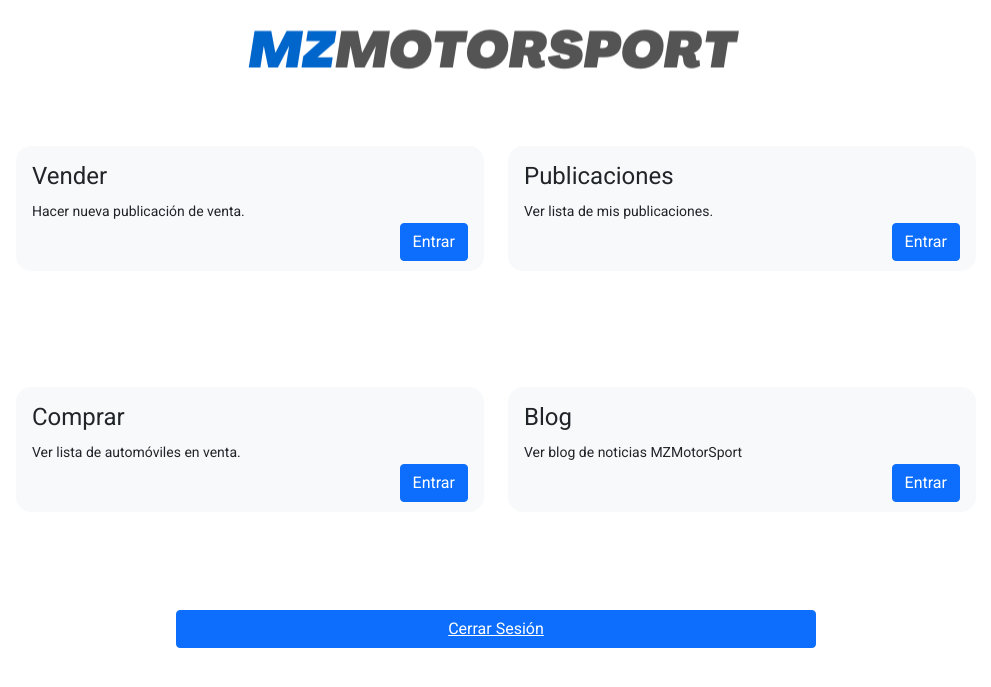
After one commit to DrimTech/Mz-MotorSport, a PHP site: page /usuarios/usuarios_portada.php in a window 1280 px wide. The commit adds this page. Shown: the top 687 px of the page, without its empty margins (144-1135 px from the left). Run offline with PHP 8.4, Linux system fonts and the light colour scheme; a user stored in the database is signed in.

```diff
--- a/admin/loginadmin.php
+++ b/admin/loginadmin.php
@@ -56,10 +56,10 @@
 								$loginMsg="Admin: Inicio sesión con éxito";
 									header("refresh:2;indexadmin.php");
 								break;
-							case "personal";
+							case "adminval";
 								$_SESSION["personal_login"]=$email;
 								$loginMsg="Personal: Inicio sesión con éxito";
-								header("refresh:3;./personal/personal_portada.php");
+								header("refresh:3;/personal/personal_portada.php");
 								break;
 							default:
 								$errorMsg[]="Correo electrónico o contraseña o rol incorrectos";
@@ -168,7 +168,7 @@
 							<select class="form-control" name="txt_role">
 							  <option value="" selected="selected"> - selecccionar rol - </option>
 							  <option value="admin">Admin</option>
-							  <option value="personal">Personal</option>
+							  <option value="adminval">Personal</option>
 							  <!--<option value="usuario">Usuarios</option>-->
 							</select>
 						</div>
--- /dev/null
+++ b/usuarios/usuarios_portada.php
@@ -0,0 +1,74 @@
+<!DOCTYPE html>
+<html lang="en" style="color: var(--blue);">
+<head>
+  <meta charset="UTF-8">
+  <meta http-equiv="X-UA-Compatible" content="IE=edge">
+  <meta name="viewport" content="width=device-width, initial-scale=1.0">
+  <link href='https://unpkg.com/boxicons@2.0.9/css/boxicons.min.css' rel='stylesheet'>
+  <link href="https://cdn.jsdelivr.net/npm/bootstrap@5.1.3/dist/css/bootstrap.min.css" rel="stylesheet" integrity="sha384-1BmE4kWBq78iYhFldvKuhfTAU6auU8tT94WrHftjDbrCEXSU1oBoqyl2QvZ6jIW3" crossorigin="anonymous">
+   <link rel="stylesheet" href="/css/styles.css">
+  <title>MzMotorSport: Dashboard</title>
+</head><!--Título de pestaña, importaciones y conexiones-->
+<body>
+<?php
+  session_start();
+  if(!isset($_SESSION['usuarios_login']))
+  {
+      header("location: ../login.php");
+  } #Comprueba que el admin esté logueado, si no lo está lo manda a iniciar sesión
+?>
+<br>
+<div class="position-relative">
+  <div class="position-absolute top-50 start-50 translate-middle">
+    <a href="../index.html"><img src="../assets/img/MZMOTORSPORTLOGOcut.png" alt="" style="padding-top: 50px;"></a>
+  </div>
+</div>
+<br>
+
+<!-- Comienza dashboard -->
+<section class="container mt-5 w-75">
+  <div class="row">
+   <div class="col">
+     <div class="p-3 pb-5 bg-light " style="border-radius: 15px;">
+       <h4>Vender</h4>
+       <small>Hacer nueva publicación de venta.</small><br>
+       <a href="Vauto.php" class="btn btn-primary float-end">Entrar</a>
+      </div>
+    </div>
+    <!---->
+    <div class="col">
+     <div class="p-3 pb-5 bg-light" style="border-radius: 15px;">
+       <h4>Publicaciones</h4>
+       <small>Ver lista de mis publicaciones.</small><br>
+       <a href="PagPublicaciones.php" class="btn btn-primary float-end">Entrar</a>
+      </div>
+    </div>
+  </div>
+</section>
+<!---->
+<section class="container mt-3 w-75">
+<div class="row">
+ <div class="col">
+   <div class="p-3 pb-5 bg-light " style="border-radius: 15px;">
+     <h4>Comprar</h4>
+     <small>Ver lista de automóviles en venta.</small><br>
+     <a href="../Cauto.html" class="btn btn-primary float-end">Entrar</a>
+    </div>
+  </div>
+  <!---->
+  <div class="col">
+   <div class="p-3 pb-5 bg-light " style="border-radius: 15px;">
+     <h4>Blog</h4>
+     <small>Ver blog de noticias MZMotorSport</small><br>
+     <a href="#" class="btn btn-primary float-end">Entrar</a>
+    </div>
+  </div>
+</div>
+</section>
+<!-- Termina dashboard -->
+ <br><br>
+ <div class="d-grid gap-2 col-6 mx-auto ">
+  <button class="btn btn-primary" type="button" ><a href="../cerrar_sesion.php" style="color:rgb(255, 255, 255);">Cerrar Sesión</button></a> <!-- Botón para cerrar sesión -->
+</div> <!--Cuerpo del blog, publicaciones más recientes, redes sociales, footer, etc.-->
+</body><!--Cuerpo de la página-->
+</html>
```
Also changed, not shown: db/mz_motorsports.sql (+37 -2 lines), usuarios/PagPublicaciones.php (added, +49 -0 lines).
